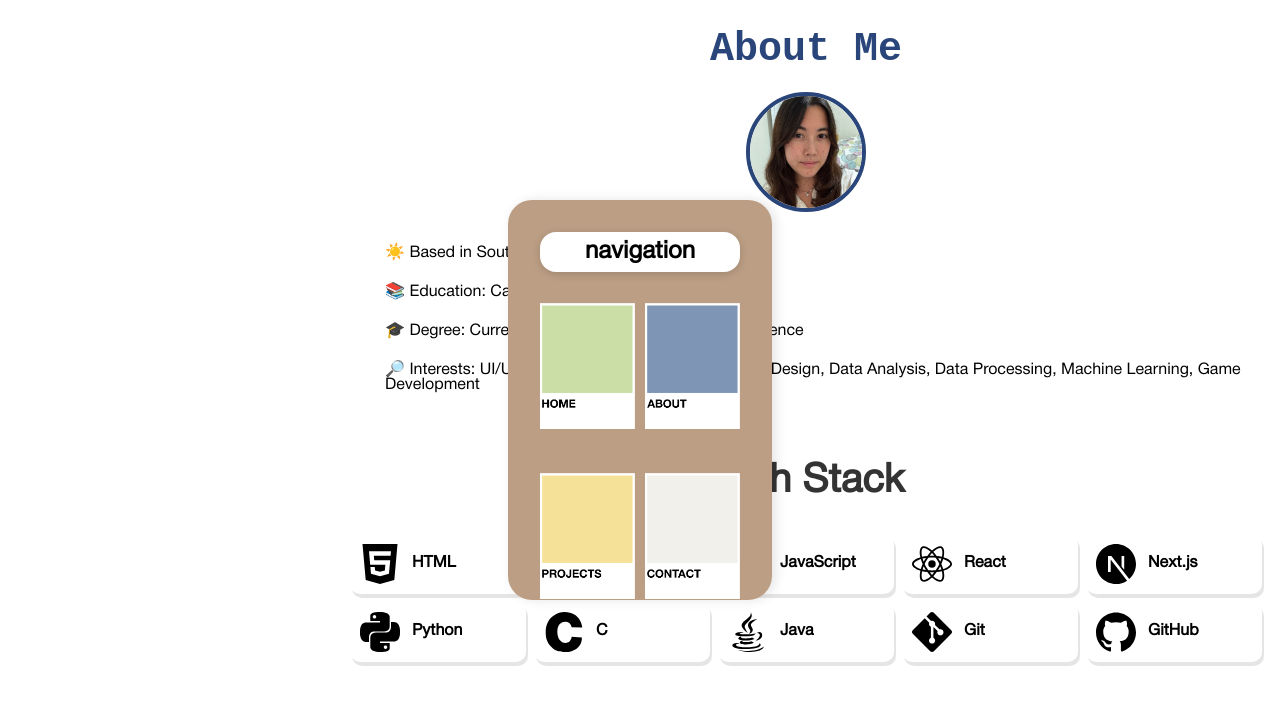
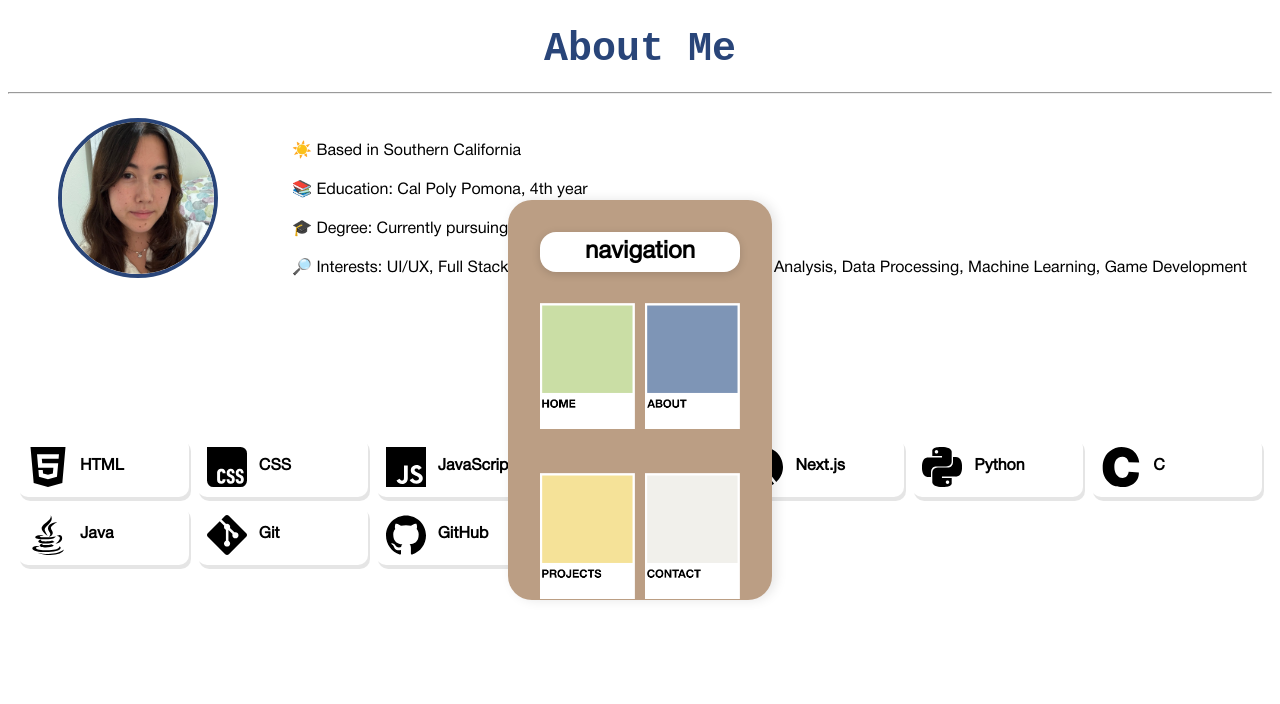
Before and after one commit to ssinlao/stella-sinlao-website, a Next.js app: page /about in a window 1280 px wide. Shown: the top 704 px of the page. Built offline with nearby package versions, Linux system fonts and the light colour scheme.

Commit message:
adjustments to ui

```diff
--- a/src/components/BrowserWindow.module.css
+++ b/src/components/BrowserWindow.module.css
@@ -1,6 +1,7 @@
 .browserWindow {
-  position: fixed;
-  left: calc(33vh + 40px);
+  position: relative;
+  margin-left:auto;
+  margin-right:auto;
   transform: translateY(-50%) scale(0);
   width: calc(100vw - 33vh - 60px);
   max-width: 1000px;
--- a/src/pages/about.js
+++ b/src/pages/about.js
@@ -6,7 +6,9 @@ export default function About() {
   return (
     <div className={styles.aboutContainer}>
       <h1 className={styles.aboutTitle}>About Me</h1>
-      <Image
+      <hr />
+      <div className={styles.topContainer}>
+        <Image
         src="/linkedin.jpg"
         alt="Your profile"
         className={styles.profileImage}
@@ -19,6 +21,7 @@ export default function About() {
           <li>🎓 Degree: Currently pursuing a B.S. in Computer Science</li>
           <li>🔎 Interests: UI/UX, Full Stack Development, Graphic Design, Data Analysis, Data Processing, Machine Learning, Game Development </li>
         </ul>
+      </div>
       <TechStack />
     </div>
   );
--- a/src/pages/contact.js
+++ b/src/pages/contact.js
@@ -5,6 +5,7 @@ export default function Contact() {
   return (
     <section className={styles.contactSection}>
       <h1 className={styles.title}>Contact Me!</h1>
+      <hr />
       <p className={styles.description}>
         Feel free to reach out to me on any of these platforms:
       </p>
--- a/src/styles/About.module.css
+++ b/src/styles/About.module.css
@@ -8,9 +8,16 @@
   text-align: center;
 }
 
+.topContainer {
+  display: flex;
+  align-items: center;
+  margin: 20px;
+
+}
+
 .profileImage {
-  width: 120px;
-  height: 120px;
+  width: 10rem;
+  height: 10rem;
   border-radius: 50%;
   object-fit: cover;
   border: 4px solid #294579;
--- a/src/styles/global.css
+++ b/src/styles/global.css
@@ -8,8 +8,6 @@
 html,
 body {
   background-color: #ffffff;
-  margin-left: 170px;
-  padding-bottom: 100px;
   font-family: 'HelveticaNeueRoman';
 }
 
```
